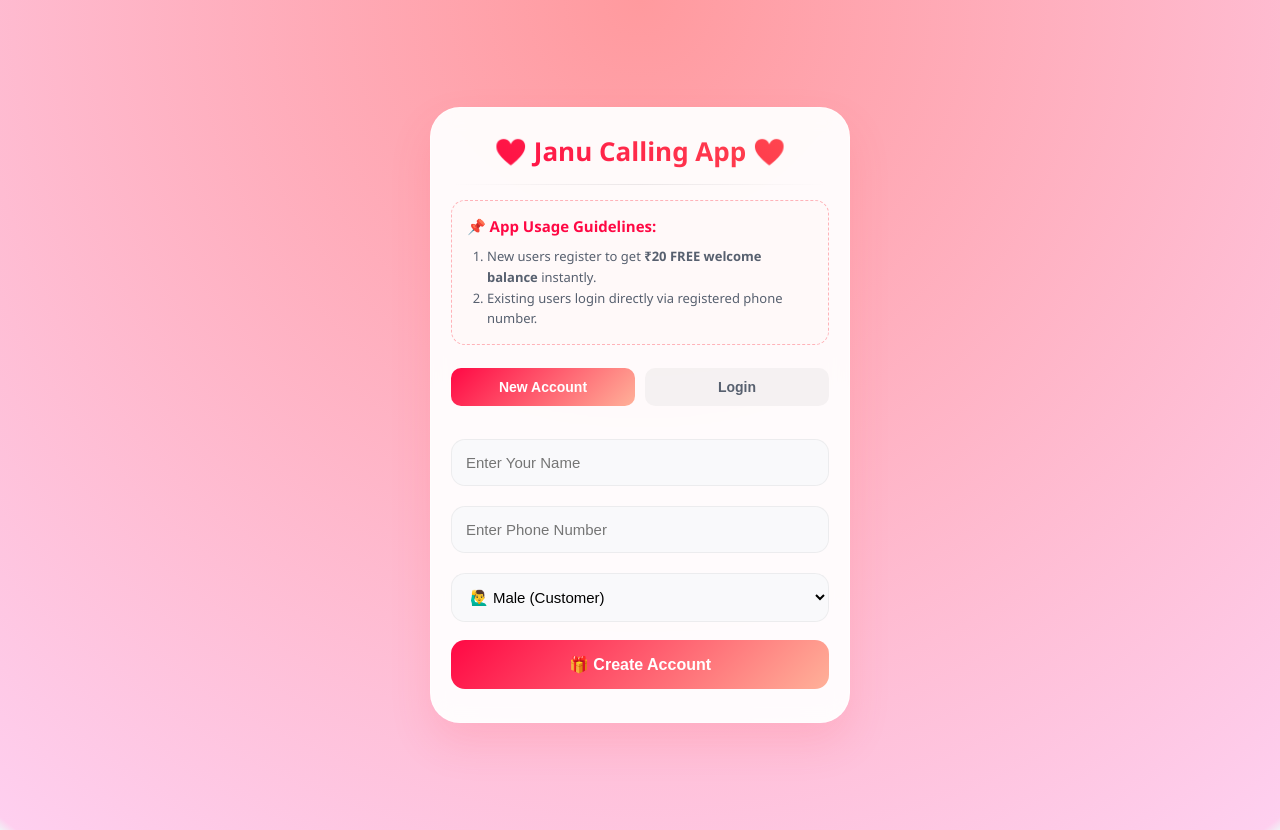
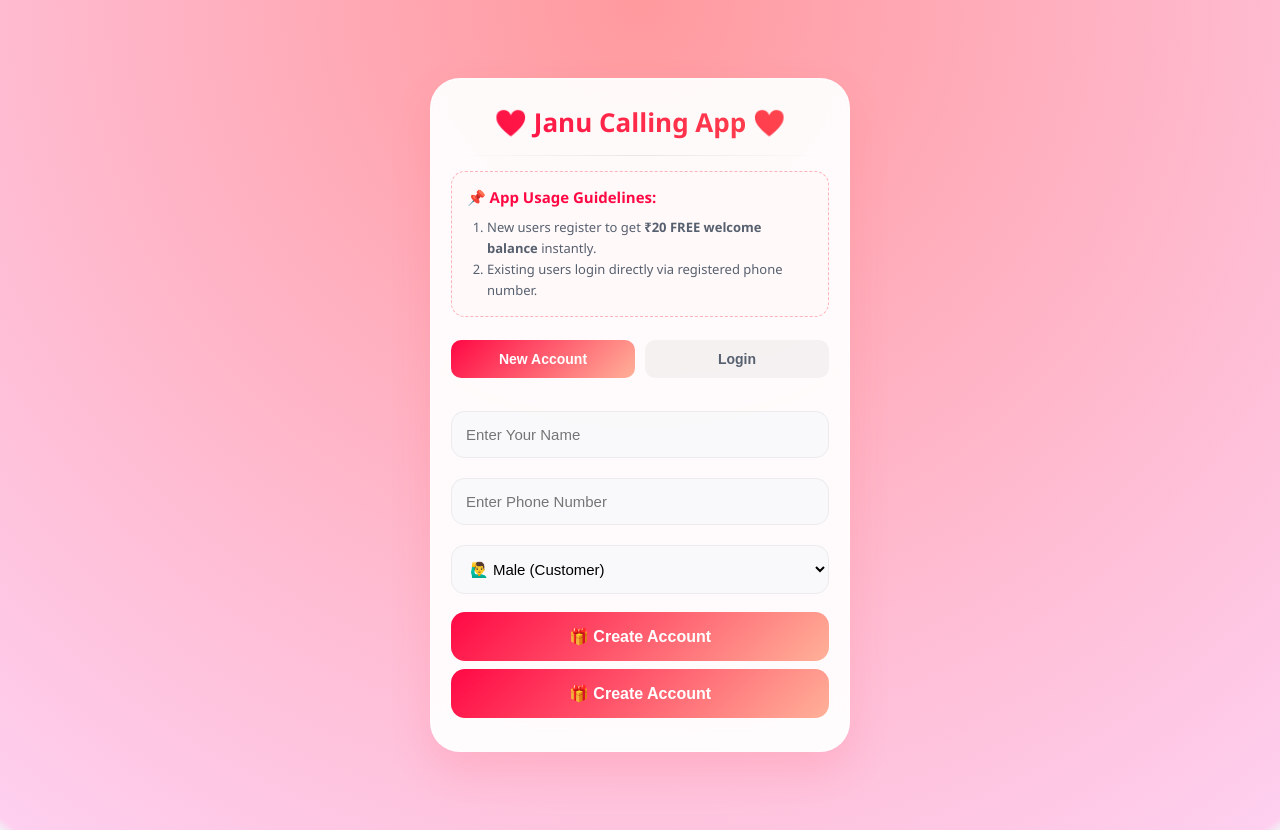
Before and after one commit to ssshalder123-hue/janucalling, a Flask app: page / in a window 1280 px wide. Run offline with Flask 3, Linux system fonts and the light colour scheme; some libraries are stand-ins or nearby versions.

Commit message:
Update index.html

```diff
--- a/templates/index.html
+++ b/templates/index.html
@@ -128,12 +128,14 @@
                 <option value="male">🙋‍♂️ Male (Customer)</option>
                 <option value="female">🙋‍♀️ Female (Hosting)</option>
             </select>
-            <button class="btn-primary" onclick="registerUser()">🎁 Create Account</button>
+            <button class="btn-primary" onclick="registerUser()">🎁 Create Account<button class="btn-primary" onclick="registerUser()">🎁 Create Account</button>
+
         </div>
 
         <div id="login-form" class="hidden">
             <input type="number" id="login-phone" placeholder="Enter Registered Phone Number">
-            <button class="btn-login" onclick="loginUser()">🔓 Login Now</button>
+            <button class="btn-login" onclick="loginUser()">🔓 Login Now<button class="btn-login" onclick="loginUser()">🔓 Login Now</button>
+
         </div>
     </div>
 
```
